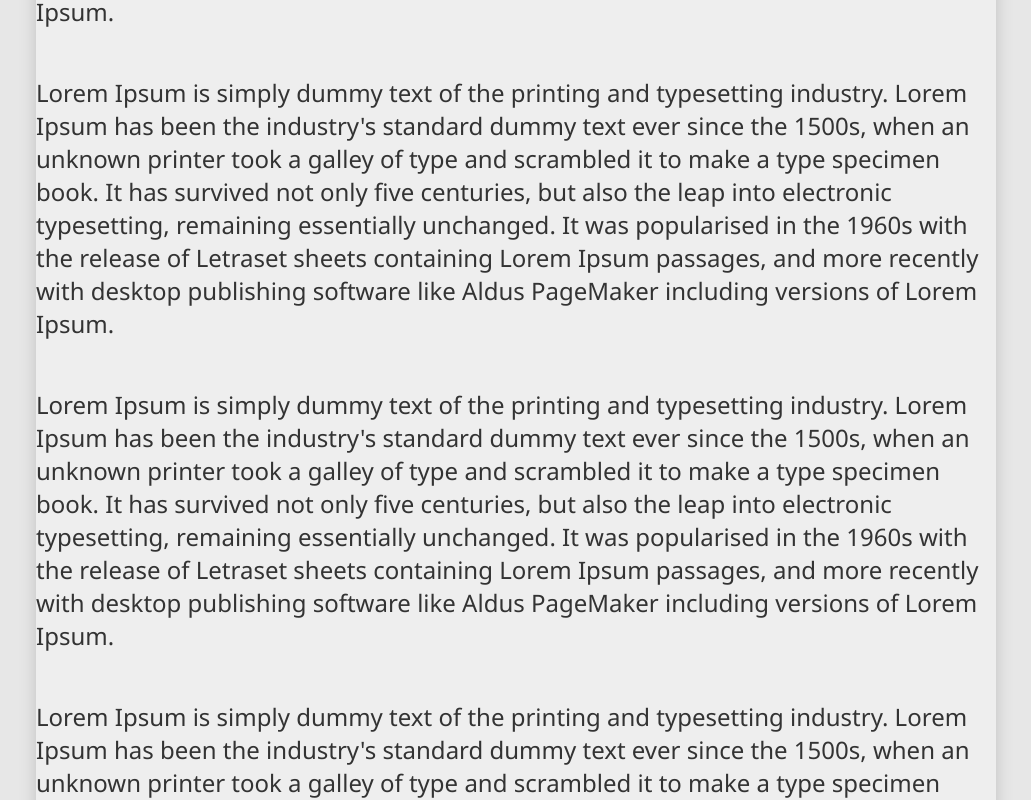
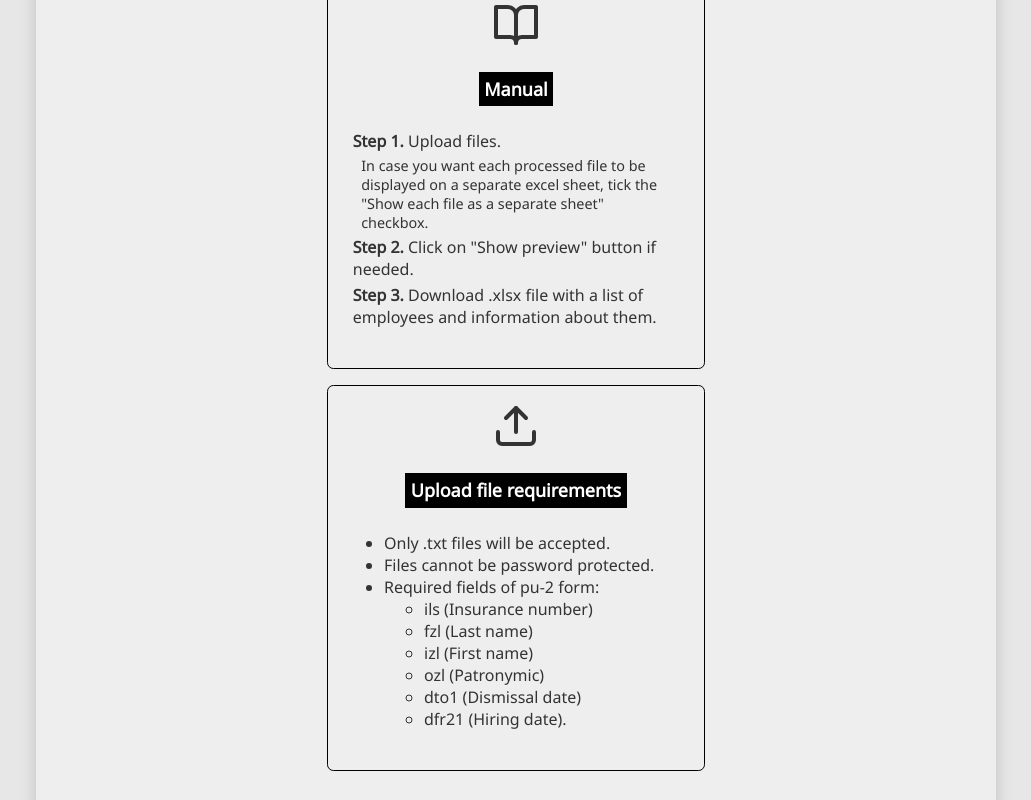
Before and after one commit to vlrsmlkv/pu-2, a React (Create React App) app: page /pu-2/info in a window 1280 px wide. Shown: the part 660-1460 px from the top of the page, without its empty margins (124-1155 px from the left). Built offline with nearby package versions, Linux system fonts and the light colour scheme.

Commit message:
add information for info page

```diff
--- a/src/index.css
+++ b/src/index.css
@@ -26,6 +26,61 @@
     font-size: x-large;
     margin: 2em 0em;
   }
+}
+
+.info-page-container {
+  display: flex;
+  justify-content: space-around;
+  flex-wrap: wrap;
+  margin: 2.5em 9em;
+}
+
+.info-page-block {
+  width: 21.5em;
+  height: 17em;
+  height: fit-content;
+  text-align: center;
+  border: 0.1em solid #000;
+  border-radius: 0.4em;
+  margin-bottom: 1em;
+  padding: 1em;
+}
+
+.info-heading {
+  font-size: large;
+  font-weight: bolder;
+  max-width: fit-content;
+  padding: 0.3em;
+  background-color: #000;
+  color: rgb(255, 255, 255);
+  margin: 1em 0em 0em 0em;
+}
+
+.info-page-text {
+  font-size: medium;
+  margin: 1.5em 0em;
+}
+
+li {
+  text-align: left;
+}
+
+li.additional {
+  font-size: 0.9em;
+}
+
+ul.unordered {
+  list-style-type: none;
+  padding: 0em 0.3em;
+}
+
+ul.unordered li {
+  margin: 0.25em;
+}
+
+.info-page-icon {
+  width: 3em;
+  height: 3em;
 }
 
 * {
--- a/src/pages/Info.jsx
+++ b/src/pages/Info.jsx
@@ -1,14 +1,57 @@
 import React from "react";
+
+import { File, Info as Infoicon, Upload, BookOpen} from 'react-feather';
 
 const Info = () => {
 
   return (
-    <div>
-      <p>Lorem Ipsum is simply dummy text of the printing and typesetting industry. Lorem Ipsum has been the industry's standard dummy text ever since the 1500s, when an unknown printer took a galley of type and scrambled it to make a type specimen book. It has survived not only five centuries, but also the leap into electronic typesetting, remaining essentially unchanged. It was popularised in the 1960s with the release of Letraset sheets containing Lorem Ipsum passages, and more recently with desktop publishing software like Aldus PageMaker including versions of Lorem Ipsum.</p>
-      <p>Lorem Ipsum is simply dummy text of the printing and typesetting industry. Lorem Ipsum has been the industry's standard dummy text ever since the 1500s, when an unknown printer took a galley of type and scrambled it to make a type specimen book. It has survived not only five centuries, but also the leap into electronic typesetting, remaining essentially unchanged. It was popularised in the 1960s with the release of Letraset sheets containing Lorem Ipsum passages, and more recently with desktop publishing software like Aldus PageMaker including versions of Lorem Ipsum.</p>
-      <p>Lorem Ipsum is simply dummy text of the printing and typesetting industry. Lorem Ipsum has been the industry's standard dummy text ever since the 1500s, when an unknown printer took a galley of type and scrambled it to make a type specimen book. It has survived not only five centuries, but also the leap into electronic typesetting, remaining essentially unchanged. It was popularised in the 1960s with the release of Letraset sheets containing Lorem Ipsum passages, and more recently with desktop publishing software like Aldus PageMaker including versions of Lorem Ipsum.</p>
-      <p>Lorem Ipsum is simply dummy text of the printing and typesetting industry. Lorem Ipsum has been the industry's standard dummy text ever since the 1500s, when an unknown printer took a galley of type and scrambled it to make a type specimen book. It has survived not only five centuries, but also the leap into electronic typesetting, remaining essentially unchanged. It was popularised in the 1960s with the release of Letraset sheets containing Lorem Ipsum passages, and more recently with desktop publishing software like Aldus PageMaker including versions of Lorem Ipsum.</p>
-      <p>Lorem Ipsum is simply dummy text of the printing and typesetting industry. Lorem Ipsum has been the industry's standard dummy text ever since the 1500s, when an unknown printer took a galley of type and scrambled it to make a type specimen book. It has survived not only five centuries, but also the leap into electronic typesetting, remaining essentially unchanged. It was popularised in the 1960s with the release of Letraset sheets containing Lorem Ipsum passages, and more recently with desktop publishing software like Aldus PageMaker including versions of Lorem Ipsum.</p>
+    <div className="info-page-container">
+
+      <div className="info-page-block">
+        <Infoicon className="info-page-icon"/>
+        <span><p className="info-heading">About</p></span>
+        <p className="info-page-text">The pu-2 application is a tool developed to help in processing data prepared by the Client in the form of pu-2 forms.</p>
+      </div>
+      <div className="info-page-block">
+        <File className="info-page-icon"/>
+        <span><p className="info-heading">Pu-2 form</p></span>
+        <p className="info-page-text">PU-2 form refers to personalized accounting documents and contains information about the hiring and dismissal of employees.</p>
+      </div>
+      <div className="info-page-block">
+        <BookOpen className="info-page-icon"/>
+        <span><p className="info-heading">Manual</p></span>
+          <div className="info-page-text">
+            <ul className="unordered">
+              <li><b>Step 1.</b> Upload files.
+                <ul className="unordered">
+                  <li className="additional">In case you want each processed file to be displayed on a separate excel sheet, tick the "Show each file as a separate sheet" checkbox.</li>
+                </ul>
+              </li>
+              <li><b>Step 2.</b> Click on "Show preview" button if needed.</li>
+              <li><b>Step 3.</b> Download .xlsx file with a list of employees and information about them.</li>
+            </ul>
+          </div>
+      </div>
+      <div className="info-page-block">
+      <Upload className="info-page-icon"/>
+      <span><p className="info-heading">Upload file requirements</p></span>
+        <div className="info-page-text">
+          <ul>
+            <li>Only .txt files will be accepted.</li>
+            <li>Files cannot be password protected.</li>
+            <li>Required fields of pu-2 form:
+                <ul>
+                  <li>ils (Insurance number)</li>
+                  <li>fzl (Last name)</li>
+                  <li>izl (First name)</li>
+                  <li>ozl (Patronymic)</li>
+                  <li>dto1 (Dismissal date)</li>
+                  <li>dfr21 (Hiring date).</li>
+                </ul>
+          </li>
+          </ul>
+        </div>
+      </div>
     </div>
   );
 
```
